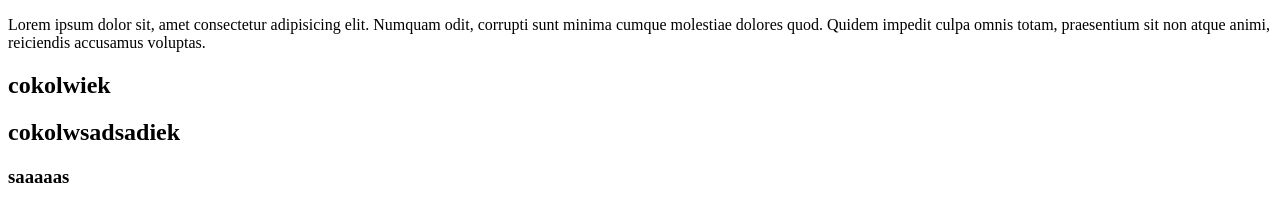
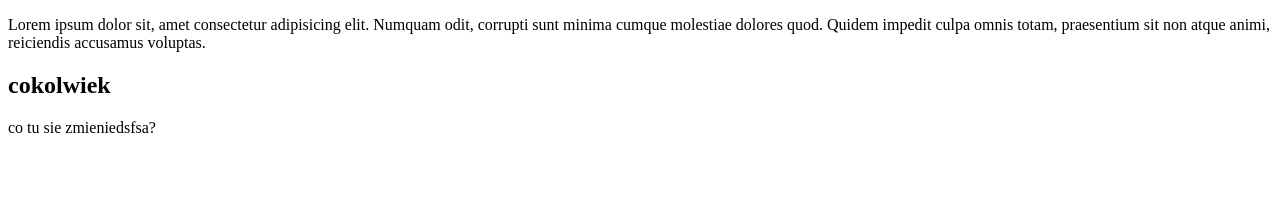
Before and after one commit to krosdo/ZajeciaKontrolaWersji, a plain HTML site: page index.html in a window 1280 px wide. Drawn offline with Linux system fonts and the light colour scheme.

Commit message:
wersja nr 2

```diff
--- a/index.html
+++ b/index.html
@@ -9,7 +9,6 @@
 <body>
     <p>Lorem ipsum dolor sit, amet consectetur adipisicing elit. Numquam odit, corrupti sunt minima cumque molestiae dolores quod. Quidem impedit culpa omnis totam, praesentium sit non atque animi, reiciendis accusamus voluptas.</p>
     <h2>cokolwiek</h2>
-    <h2>cokolwsadsadiek</h2>
-    <h3>saaaaas</h3>
+    <p>co tu sie zmieniedsfsa?</p>
 </body>
 </html>
```
